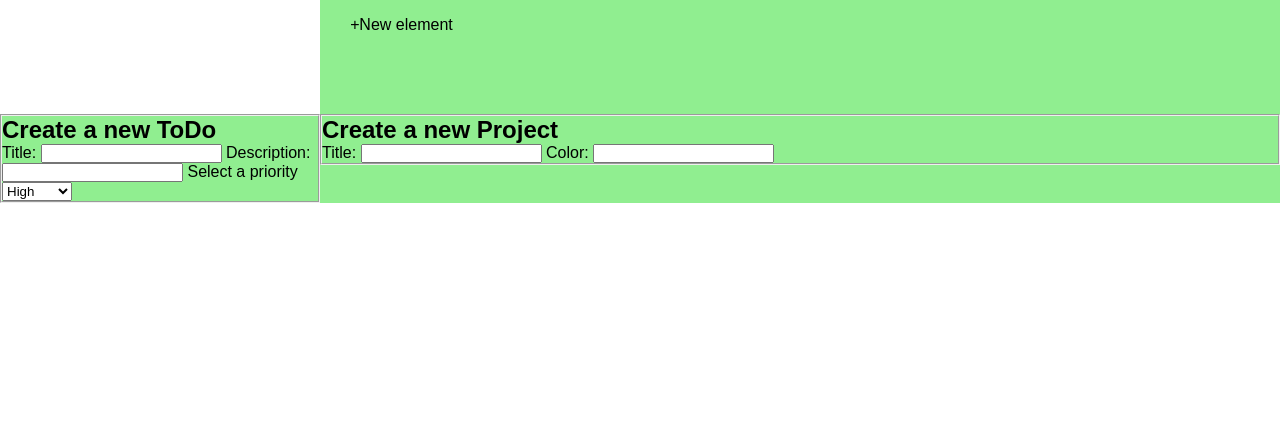
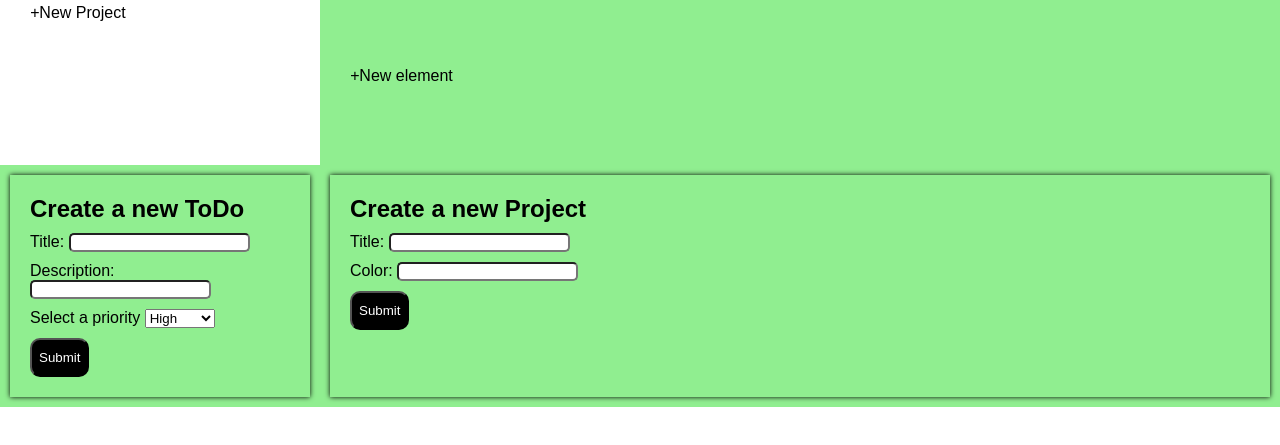
Before and after one commit to mrpeepernumber007/top-todo, a website built with webpack: page src/index.html in a window 1280 px wide. Shown: the part 309-754 px from the top of the page. Built offline with nearby package versions, Linux system fonts and the light colour scheme.

Commit message:
Style forms for testing

```diff
--- a/src/index.html
+++ b/src/index.html
@@ -48,38 +48,49 @@
                     </div>
                 </div>
             </div>
-            <div class="new-todo-form">
-                <form action="" method="submit" class="form">
+            <div class="form new-todo-form">
+                <form action="" method="submit">
                     <fieldset>
                         <h2>Create a new ToDo</h2>
                         <ul>
+                            <li>
                                 <label for="f-td-title">Title:</label>
                                 <input type="text" id="f-td-title" name="title">
+                            </li>
 
+                            <li>
                                 <label for="f-td-description">Description:</label>
                                 <input type="text" id="f-td-description" name="description">
+                            </li>
 
+                            <li>
                                 <label for="priority">Select a priority</label>
                                 <select name="prt" id="form-priority">
                                     <option value="high">High</option>
                                     <option value="medium">Medium</option>
                                     <option value="low">Low</option>
                                 </select>
+                            </li>
                         </ul>
+                        <button class="submit-form-btn" id="submit-td">Submit</button>
                     </fieldset>
                 </form>
             </div>
-            <div class="new-project-form">
-                <form action="" method="submit" class="form">
+            <div class="form new-project-form">
+                <form action="" method="submit">
                     <fieldset>
                         <h2>Create a new Project</h2>
                         <ul>
+                            <li>
                                 <label for="f-pr-title">Title:</label>
                                 <input type="text" id="f-pr-title" name="title">
-
+                            </li>
+                            <li>
                                 <label for="f-pr-color">Color:</label>
                                 <input type="text" id="f-pr-color" name="color">
+                            </li>
                         </ul>
+                        <button class="submit-form-btn" id="submit-pr">Submit</button>
                     </fieldset>
                 </form>
             </div>
--- a/src/style.css
+++ b/src/style.css
@@ -99,3 +99,28 @@
     display: flex;
     margin: 30px 0px;
 }
+
+.form {
+    margin: 10px;
+    padding: 20px;
+    box-shadow: 0px 0px 5px #000;
+}
+
+.form fieldset {
+    border: none;
+}
+
+.form fieldset li {
+    margin: 10px 0px;
+}
+
+input {
+    border-radius: 5px;
+}
+
+.submit-form-btn {
+    padding: 10px 7px;
+    border-radius: 10px;
+    color: #fff;
+    background-color: #000;
+}
```
Also changed, not shown: dist/index.html, src/forms.js (added). Lines whose indentation alone changed are shown as unchanged.
